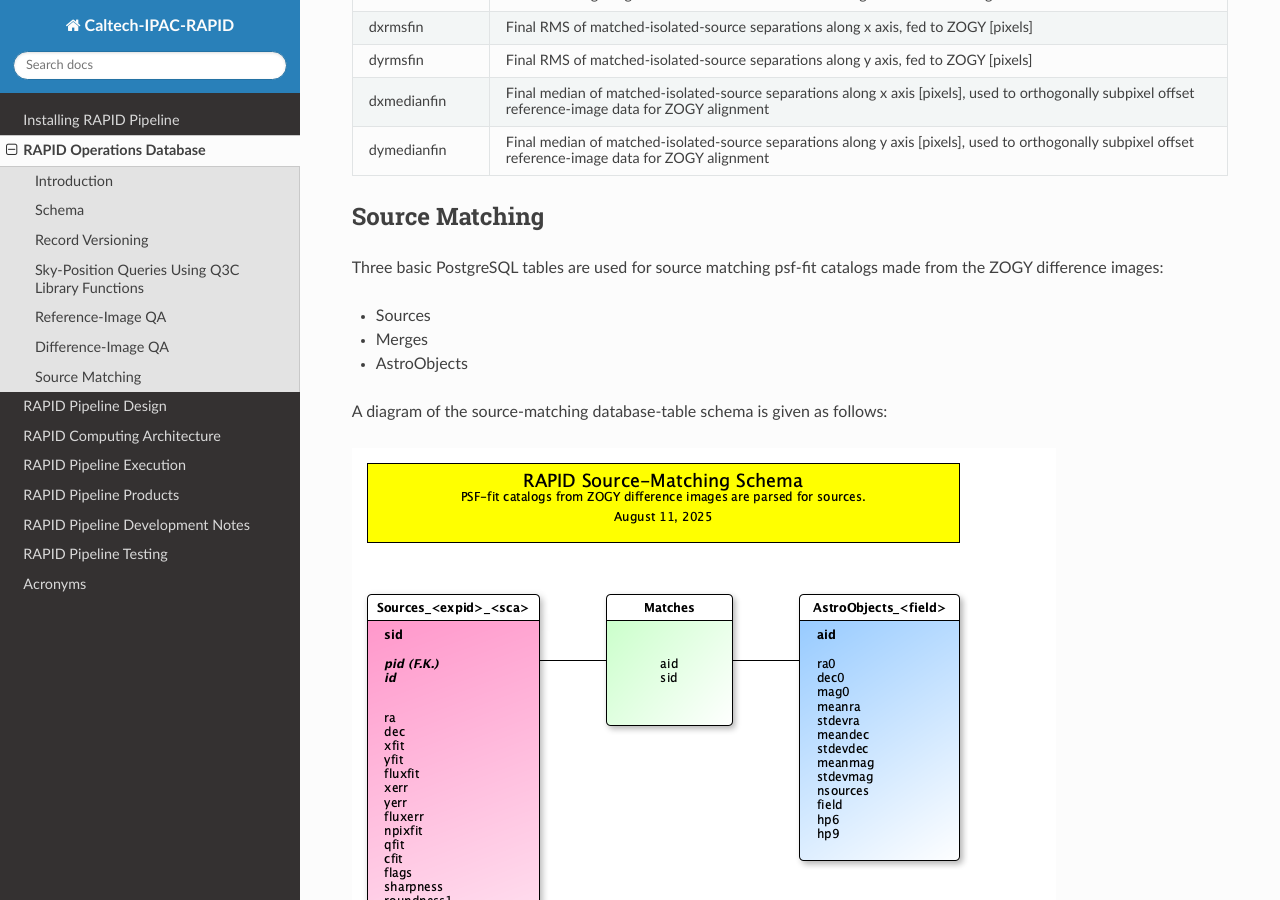
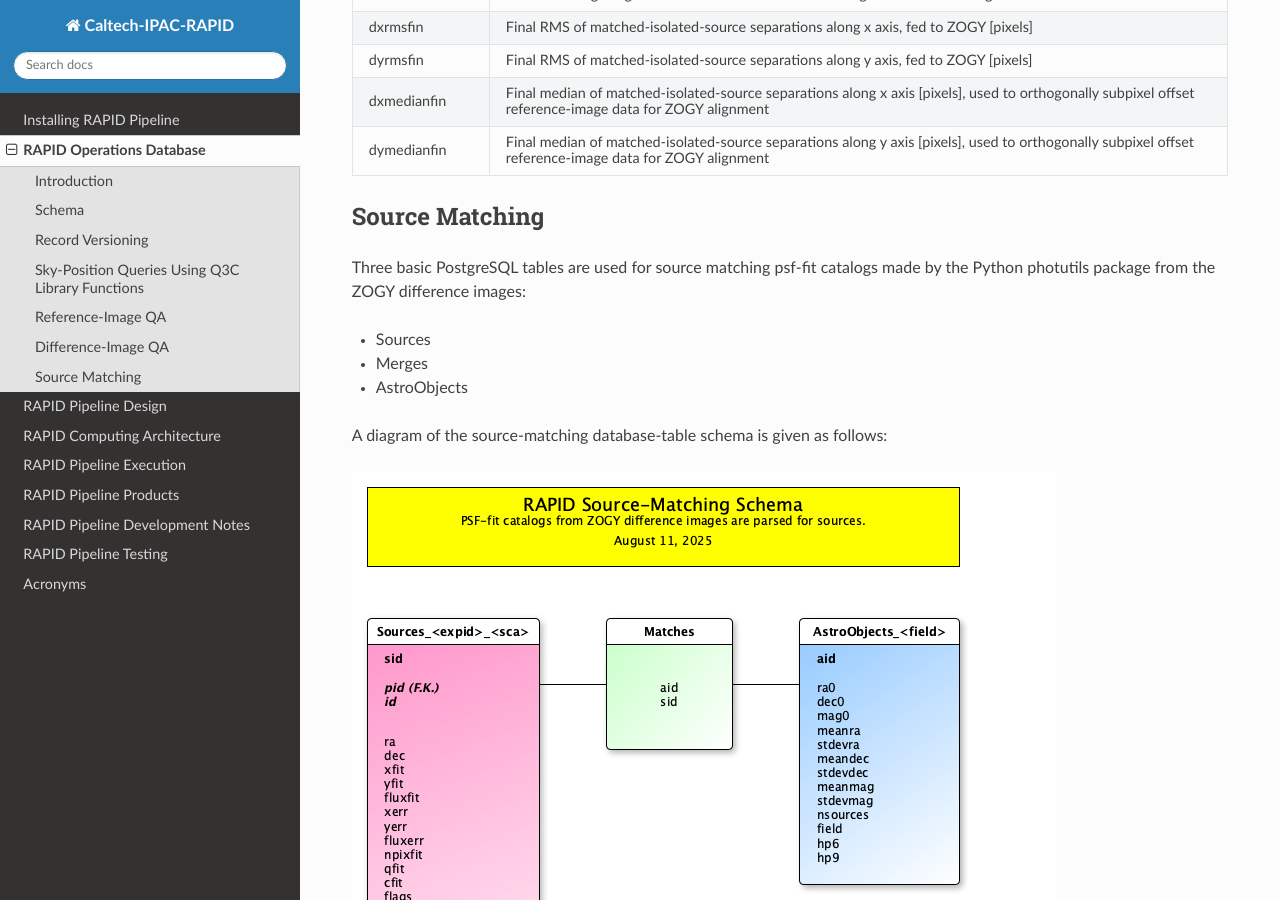
Before and after one commit to Caltech-IPAC/rapid, a Sphinx documentation site: the page built from docs/source/db/db.rst, in a window 1280 px wide and 900 px high, scrolled down 4134 px. Built offline with Sphinx 7.4.7 and the Read the Docs theme 3.1.0, drawn with Linux system fonts in a browser that asks for light colours; formulas are drawn with MathJax 3.

Commit message:
Added adjective phrase about Python photutils package.

```diff
--- a/docs/source/db/db.rst
+++ b/docs/source/db/db.rst
@@ -184,7 +184,7 @@ Source Matching
 ************************************
 
 Three basic PostgreSQL tables are used for source matching psf-fit catalogs
-made from the ZOGY difference images:
+made by the Python photutils package from the ZOGY difference images:
 
 * Sources
 * Merges
```
